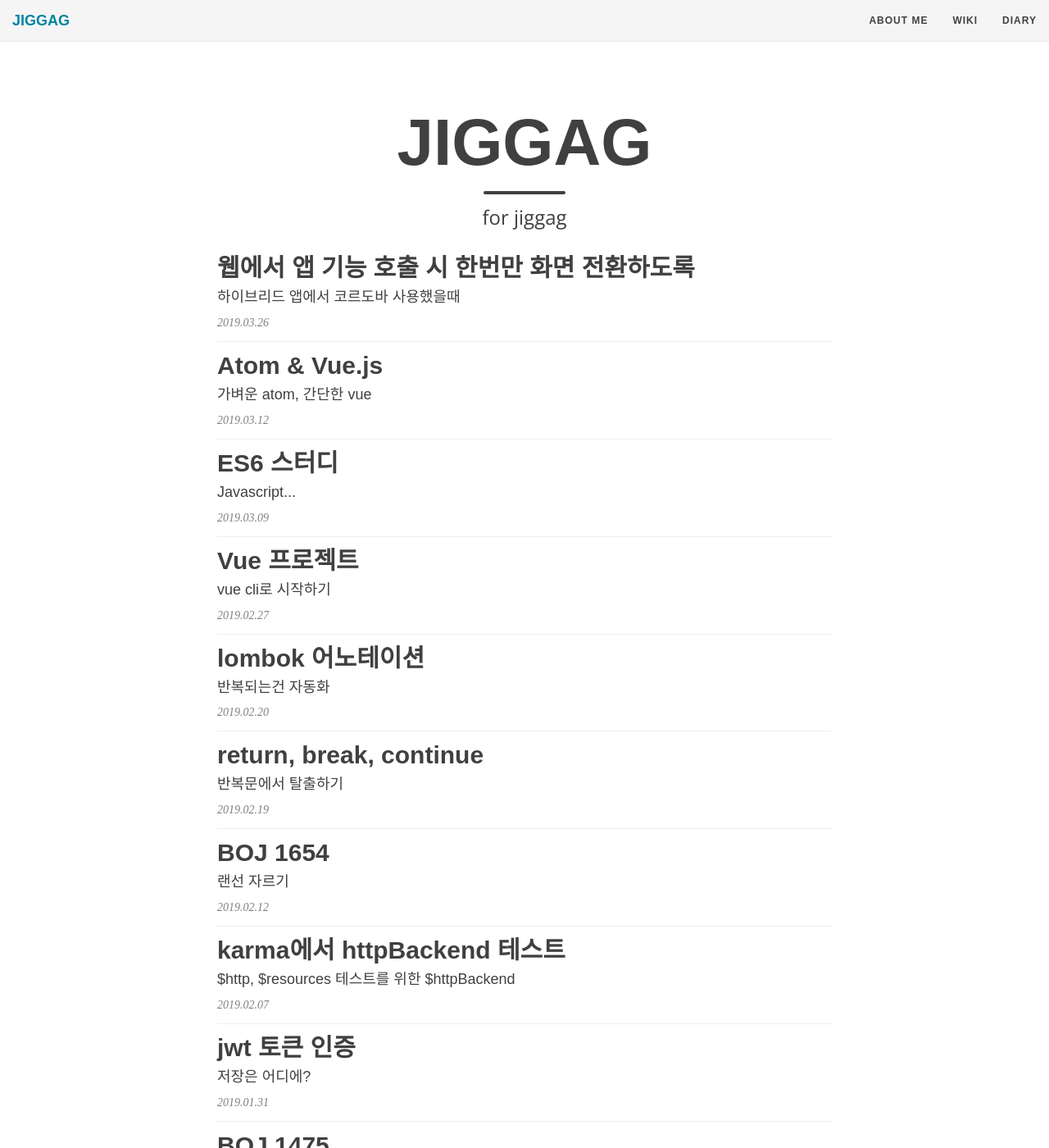
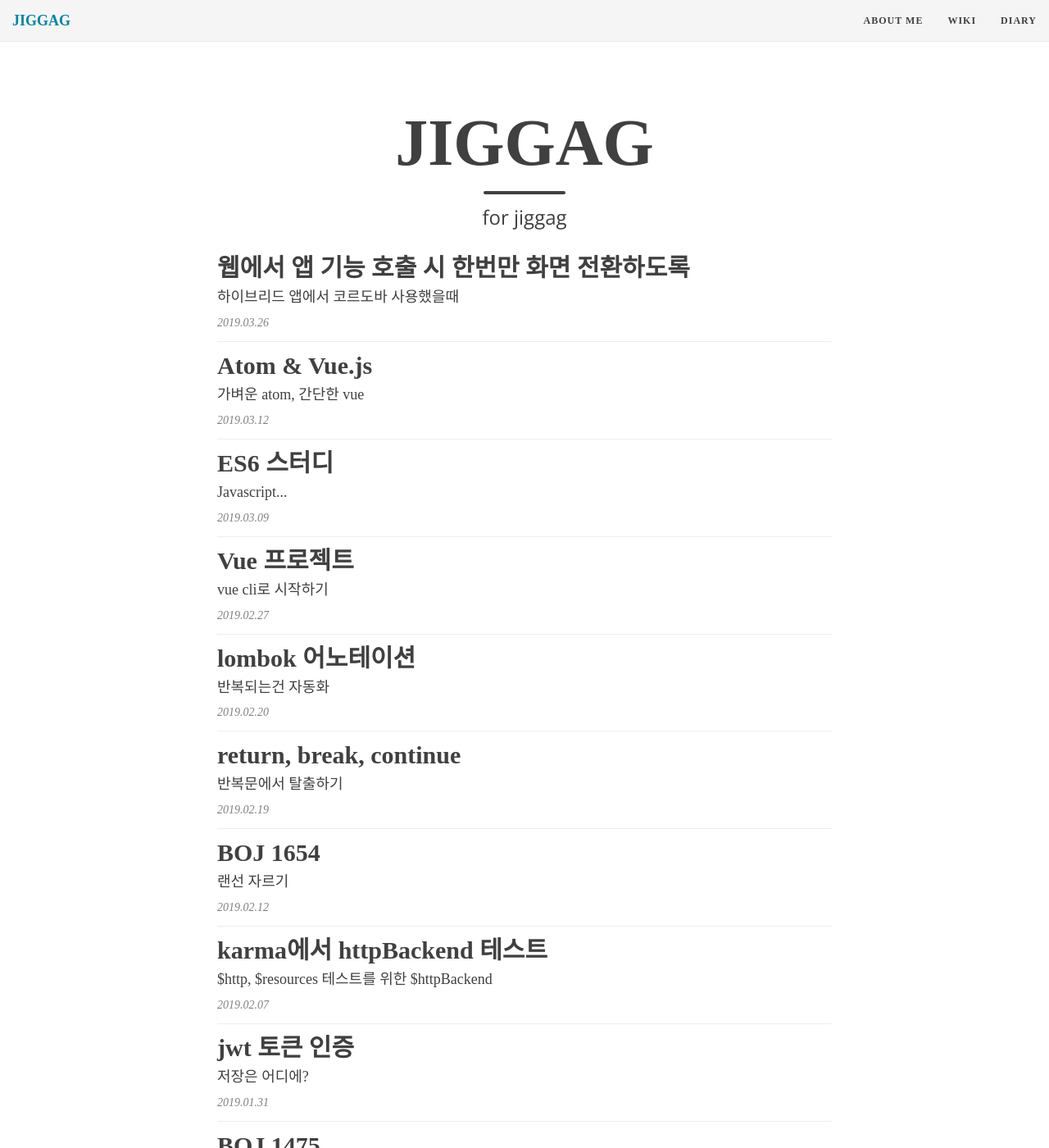
Before and after one commit to jiggag/jiggag.github.io, a Jekyll site: the page built from index.html, in a window 1280 px wide and 1400 px high. Shown: the whole window at 82% size. Built offline with Jekyll 4.4.1, drawn with Linux system fonts in a browser that asks for light colours; nearby versions of some CDN libraries; the list of posts is cut into pages by our own code.

Commit message:
Update main.css

```diff
--- a/css/main.css
+++ b/css/main.css
@@ -30,7 +30,8 @@ p {
 }
 h1,h2,h3,h4,h5,h6 {
   /* font-family: 'Open Sans', 'Helvetica Neue', Helvetica, Arial, sans-serif; */
-  font-family: 'Noto Sans KR', sans-serif;
+  /* font-family: 'Noto Sans KR', sans-serif; */
+  font-family: 'Noto Serif KR', serif;
   font-weight: 800;
 }
 a {
@@ -66,7 +67,8 @@ hr.small {
 
 .main-explain-area {
   /* font-family: 'Open Sans', 'Helvetica Neue', Helvetica, Arial, sans-serif; */
-  font-family: 'Noto Sans KR', sans-serif;
+  /* font-family: 'Noto Sans KR', sans-serif; */
+  font-family: 'Noto Serif KR', serif;
   padding: 15px inherit;
 }
 
@@ -118,7 +120,8 @@ img {
   background-color: {{ site.navbar-col }};
   border-bottom: 1px solid #EAEAEA;
   /* font-family: 'Open Sans', 'Helvetica Neue', Helvetica, Arial, sans-serif; */
-  font-family: 'Noto Sans KR', sans-serif;
+  /* font-family: 'Noto Sans KR', sans-serif; */
+  font-family: 'Noto Serif KR', serif;
   {% if site.navbar-img %}
   background-image: url({{ site.navbar-img }});
   background-attachment: fixed;
@@ -296,7 +299,8 @@ footer .list-inline {
 }
 footer .copyright {
   /* font-family: 'Open Sans', 'Helvetica Neue', Helvetica, Arial, sans-serif; */
-  font-family: 'Noto Sans KR', sans-serif;
+  /* font-family: 'Noto Sans KR', sans-serif; */
+  font-family: 'Noto Serif KR', serif;
   text-align: center;
   margin-bottom: 0;
 }
@@ -364,7 +368,8 @@ footer .theme-by {
 }
 .post-preview .post-entry {
   /* font-family: 'Open Sans', 'Helvetica Neue', Helvetica, Arial, sans-serif; */
-  font-family: 'Noto Sans KR', sans-serif;
+  /* font-family: 'Noto Sans KR', sans-serif; */
+  font-family: 'Noto Serif KR', serif;
 }
 .post-entry-container {
   display: inline-block;
@@ -402,7 +407,8 @@ footer .theme-by {
 
 .blog-tags {
   /* font-family: 'Open Sans', 'Helvetica Neue', Helvetica, Arial, sans-serif; */
-  font-family: 'Noto Sans KR', sans-serif;
+  /* font-family: 'Noto Sans KR', sans-serif; */
+  font-family: 'Noto Serif KR', serif;
   color: #999;
   font-size: 15px;
   margin-bottom: 30px;
@@ -521,7 +527,8 @@ footer .theme-by {
   font-size: 11px;
   color: #EEE;
   /* font-family: 'Open Sans', 'Helvetica Neue', Helvetica, Arial, sans-serif; */
-  font-family: 'Noto Sans KR', sans-serif;
+  /* font-family: 'Noto Sans KR', sans-serif; */
+  font-family: 'Noto Serif KR', serif;
   right: 0;
   bottom: 0;
   display: none;
@@ -606,7 +613,8 @@ footer .theme-by {
 
 .pager li a {
   /* font-family: 'Open Sans', 'Helvetica Neue', Helvetica, Arial, sans-serif; */
-  font-family: 'Noto Sans KR', sans-serif;
+  /* font-family: 'Noto Sans KR', sans-serif; */
+  font-family: 'Noto Serif KR', serif;
   text-transform: uppercase;
   font-size: 14px;
   font-weight: 800;
@@ -773,7 +781,8 @@ td.gutter {
 
 #full-tags-list {
   /* font-family: 'Open Sans', 'Helvetica Neue', Helvetica, Arial, sans-serif; */
-  font-family: 'Noto Sans KR', sans-serif;
+  /* font-family: 'Noto Sans KR', sans-serif; */
+  font-family: 'Noto Serif KR', serif;
 }
 
 #full-tags-list .tag-entry {
```
